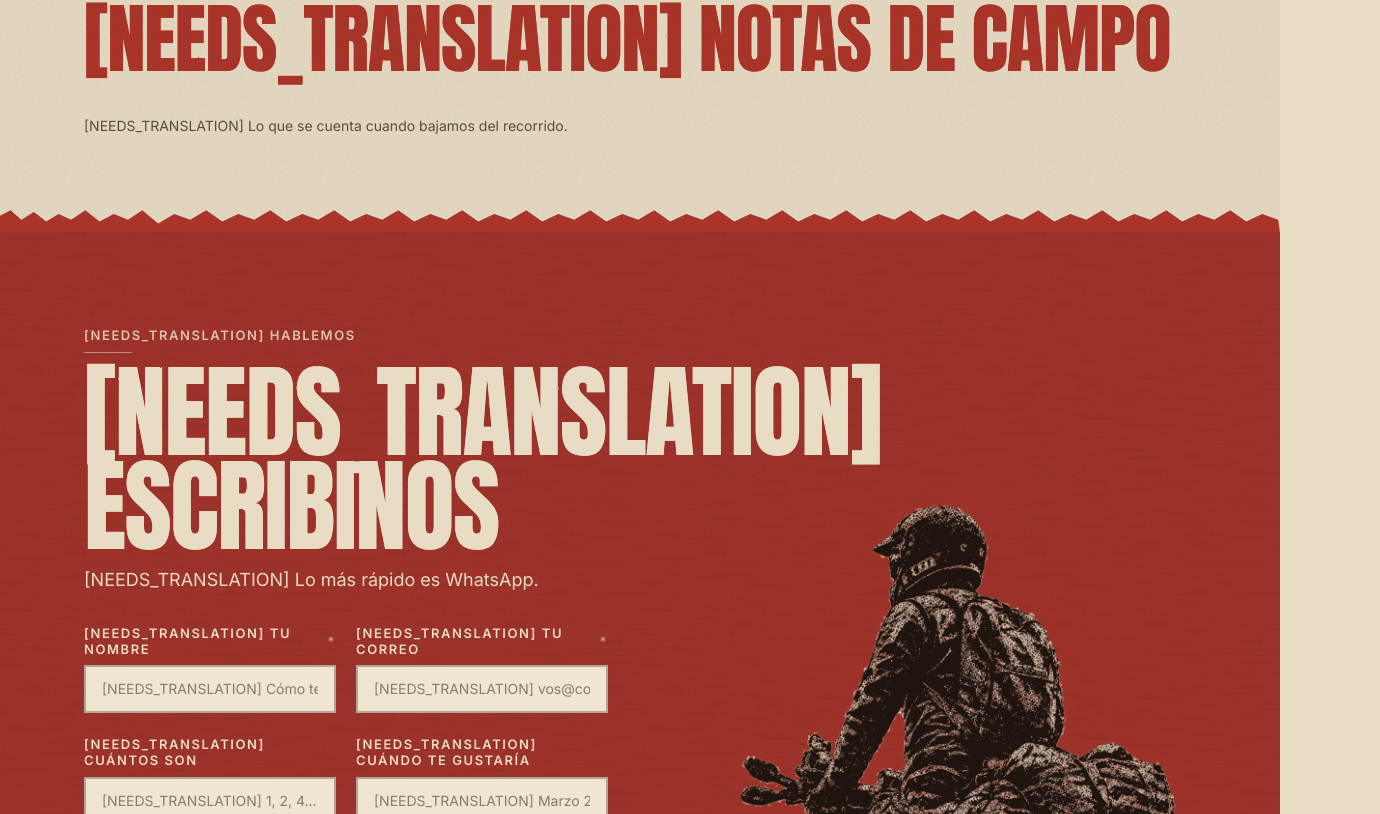
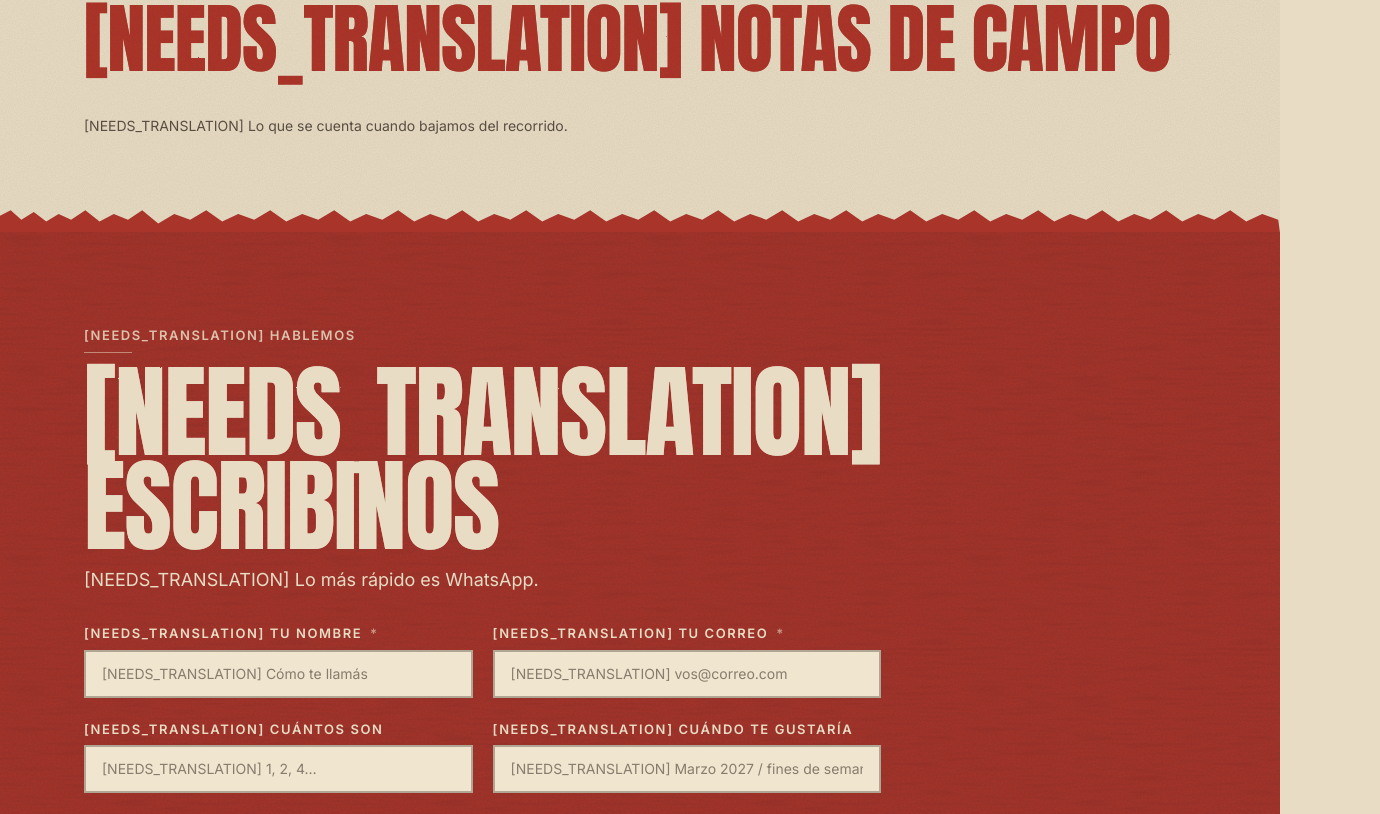
Before and after one commit to sheinken88/tours_motos, a Next.js app: page /en in a window 1280 px wide. Shown: the part 3526-4340 px from the top of the page, 1380 px wide, since content can reach past the window. Built offline with nearby package versions, Linux system fonts and the light colour scheme.

Commit message:
feat: design v5

```diff
--- a/app/[locale]/page.tsx
+++ b/app/[locale]/page.tsx
@@ -144,7 +144,7 @@ export default async function Home({ params }: Props) {
           or floating disconnected at the bottom. */}
       <RedZone density="default">
         <Container>
-          <div className="grid items-stretch gap-12 md:grid-cols-2 md:gap-16">
+          <div className="grid items-stretch gap-12 md:grid-cols-[1fr_1.4fr] md:gap-16">
             <div className="space-y-8">
               <div className="space-y-3">
                 <Eyebrow rule>{tContact("eyebrow")}</Eyebrow>
@@ -157,13 +157,13 @@ export default async function Home({ params }: Props) {
               </div>
               <InquiryForm locale={locale} kind="contact" tours={tourOptions} />
             </div>
-            <div className="relative hidden h-full w-full md:block">
+            <div className="relative hidden h-full w-full translate-x-16 md:block lg:translate-x-24 xl:translate-x-32">
               <Image
                 src="/images/halftone/hero-rider-cutout.png"
                 alt={tHome("rider_alt")}
                 fill
-                sizes="(min-width: 768px) 50vw, 0px"
-                className="pointer-events-none select-none object-contain object-bottom"
+                sizes="(min-width: 768px) 60vw, 0px"
+                className="pointer-events-none scale-125 select-none object-contain object-right-bottom md:scale-[1.35] lg:scale-[1.45]"
               />
             </div>
           </div>
```
